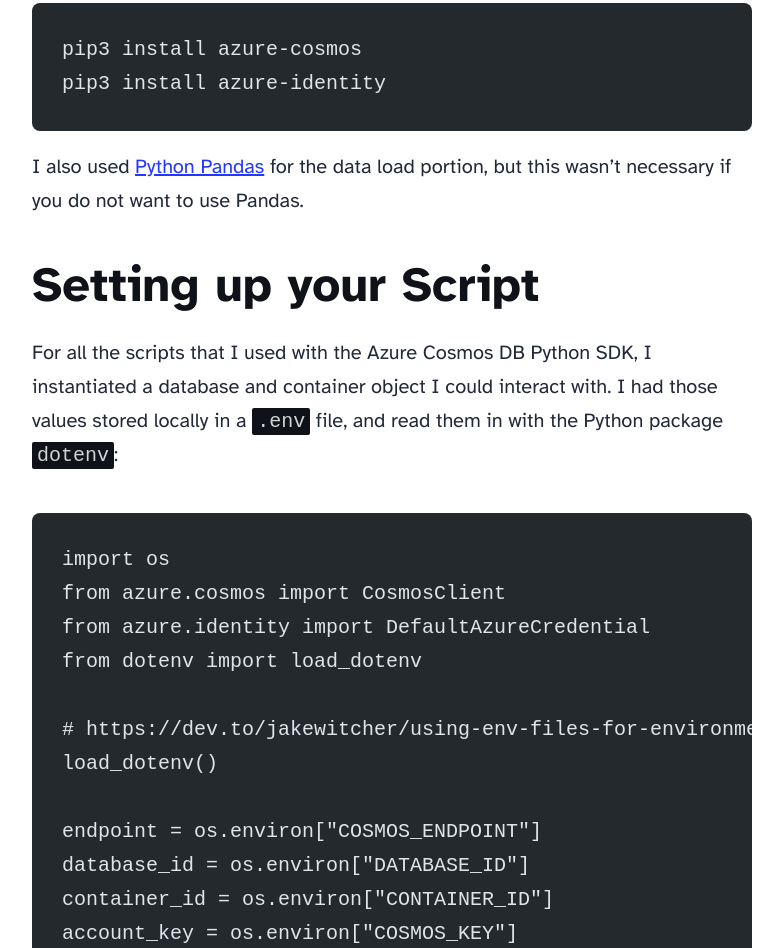
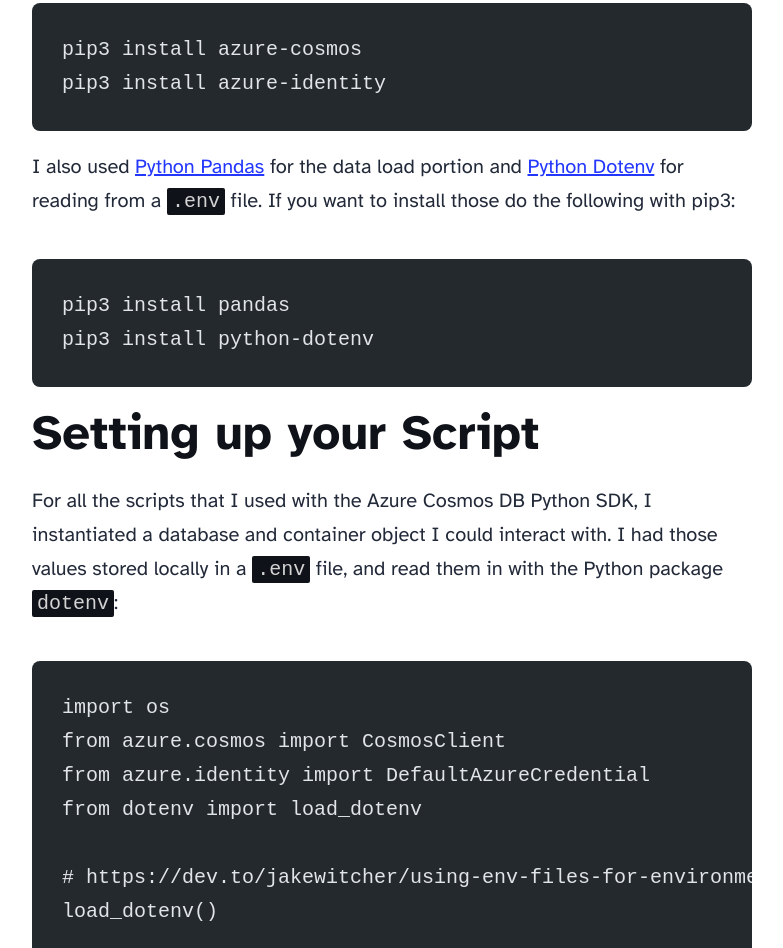
Before and after one commit to andrewevans0102/andrew-evans-dev-v2, an Astro site: page /blog/2023-09-05-cosmos-db-python-scripting in a window 1280 px wide. Shown: the part 1867-2815 px from the top of the page, without its empty margins (248-1031 px from the left). Built offline with nearby package versions, Linux system fonts and the light colour scheme; Astro itself is replaced by a stand-in of ours; code samples lack their colours.

Commit message:
adding a pip3 install command to the cosmos db python scripting post

````diff
--- a/src/content/blog/2023-09-05-cosmos-db-python-scripting.md
+++ b/src/content/blog/2023-09-05-cosmos-db-python-scripting.md
@@ -17,7 +17,12 @@
 pip3 install azure-identity
 ```
 
-I also used [Python Pandas](https://pandas.pydata.org/) for the data load portion, but this wasn't necessary if you do not want to use Pandas.
+I also used [Python Pandas](https://pandas.pydata.org/) for the data load portion and [Python Dotenv](https://pypi.org/project/python-dotenv/) for reading from a `.env` file. If you want to install those do the following with pip3:
+
+```bash
+pip3 install pandas
+pip3 install python-dotenv
+```
 
 ## Setting up your Script
 
````
